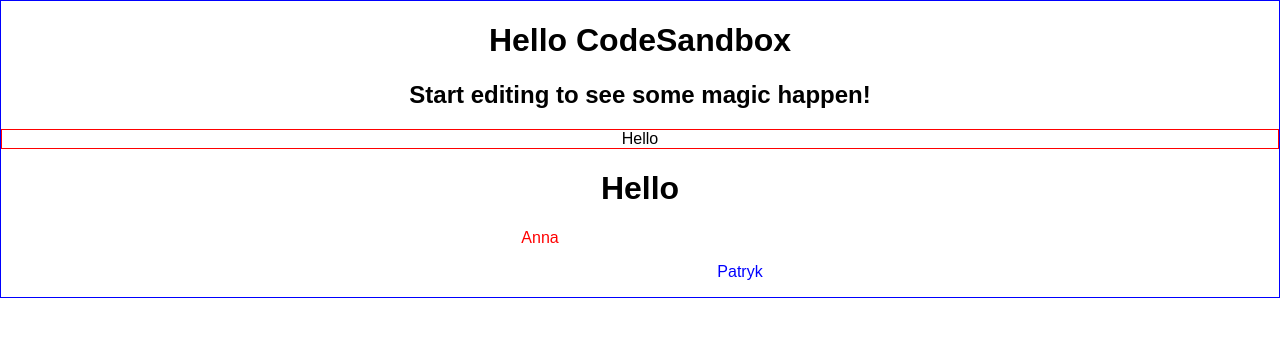
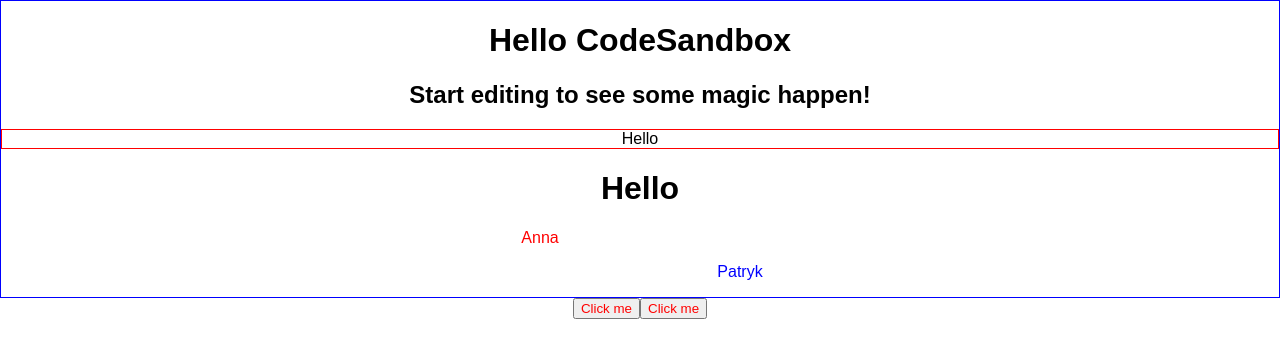
Before and after one commit to Edyta2801/react-patterns-tasks, a React (Create React App) app: page / in a window 1280 px wide. Shown: the top 358 px of the page. Built offline with nearby package versions, Linux system fonts and the light colour scheme.

Commit message:
add Context API

```diff
--- a/src/App.js
+++ b/src/App.js
@@ -2,6 +2,49 @@ import React from "react";
 import FancyBorder from "./FancyBorder";
 import "./App.css";
 
+
+// Context API
+
+const theme = {
+  buttonColor: "red",
+  isAuthenticated: true
+};
+
+const MyContext = React.createContext();
+
+// class ThemedButton extends React.Component {
+//   // static contextType = MyContext; // this.context
+//   render() {
+//     return (
+//       <button style={{ color: this.context.buttonColor }}>Click me</button>
+//     );
+//   }
+// }
+// // ThemedButton.contextType = MyContext; // jeśli nie mona korzystać ze static
+
+const ThemedButton = props => {
+  return (
+    <MyContext.Consumer>
+      {value =>
+        value.isAuthenticated && (
+          <button style={{ color: value.buttonColor }}>Click me</button>
+        )
+      }
+    </MyContext.Consumer>
+  );
+};
+
+const Toolbar = props => {
+  return (
+    <div>
+      <ThemedButton />
+      <ThemedButton />
+    </div>
+  );
+};
+
+
+// Composition
 
 function SpitPane(props) {
   return (
@@ -36,6 +79,9 @@ export default function App() {
        left={<p style={{marginRight:"200px", color:"red"}}>Anna</p>}
        right={<p style={{marginLeft:"200px", color:"blue"}}>Patryk</p>}/>
       </FancyBorder>
+      <MyContext.Provider value={theme}>
+        <Toolbar />
+      </MyContext.Provider>
     </div>
   );
 }
```
Also changed, not shown: 1 other file (tests, documents, lock files or other folders).
